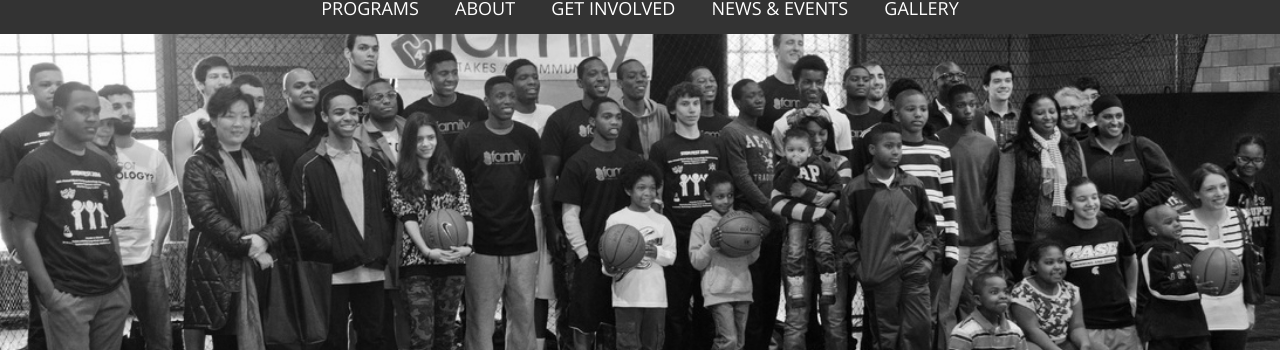
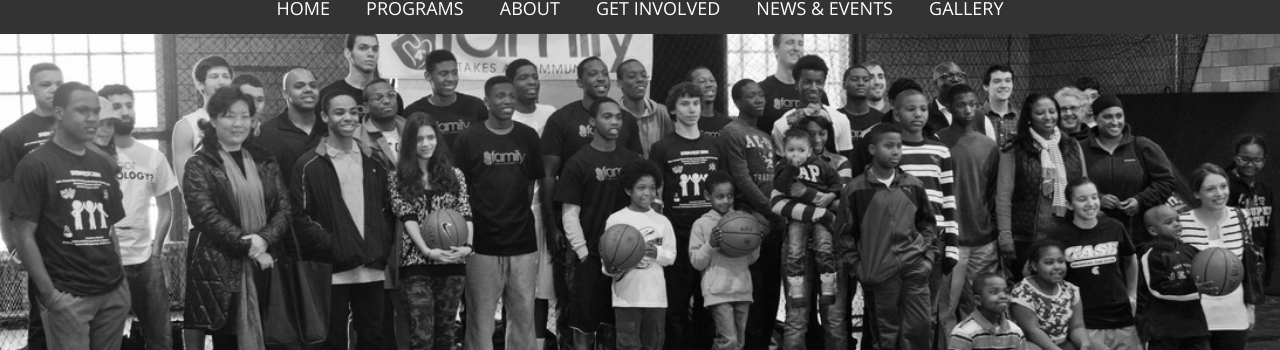
Before and after one commit to tylermerwitz/4thFamilyFinal, a plain HTML site: page index.html in a window 1280 px wide. Shown: the part 123-473 px from the top of the page. Drawn offline with nearby package versions, Linux system fonts and the light colour scheme.

Commit message:
update html

```diff
--- a/index.html
+++ b/index.html
@@ -25,6 +25,10 @@
 </div>
 </div>
 <div class="navbar">
+ <div class="dropdown">
+    <ul class="dropbtn">HOME
+    </ul>
+  </div>
   <div class="dropdown">
     <ul class="dropbtn">PROGRAMS
     </ul>
@@ -78,7 +82,6 @@
 </div>
 
 <div class="welcomeBox">
-            <br>
             <h1>4th Family></h1>
             <p>4th Family Incorporated is a not-for-profit organization that hosts teen/community events, mentor programs, personal development programs, educational programming, wellness & health programs, annual sport leagues & tournaments, as well as educational trips. We engage all communities within the Capital District, starting in the high schools. Our goals are to motivate, encourage and uplift the community. 4th Family empowers the community by targeting at risk youth and adults and providing them with an array of unique personal development opportunities.</p>
     </div>
```
